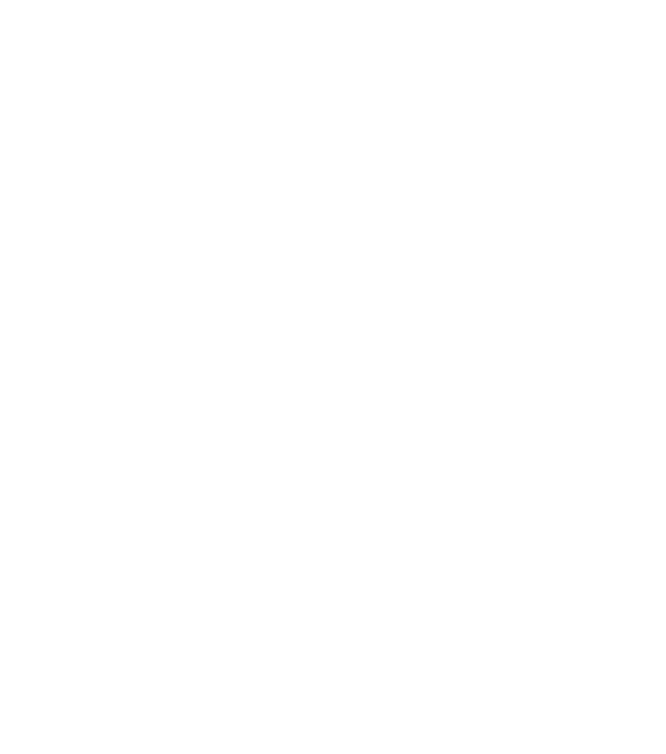
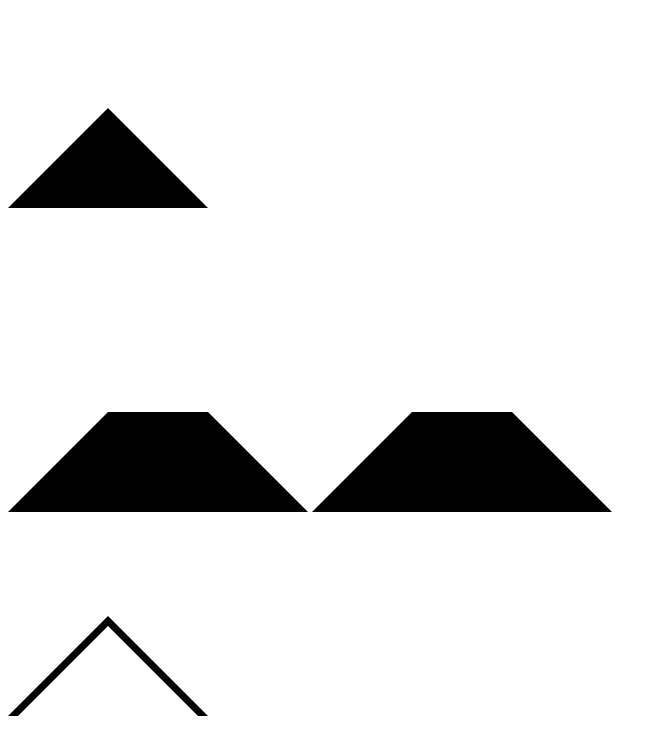
Before and after one commit to zation/session, a plain HTML site: page css/box_model/session.html in a window 1280 px wide. Shown: the whole page, without its empty margins (0-666 px from the left). Drawn offline with Linux system fonts and the light colour scheme.

Commit message:
modify class name in section

```diff
--- a/css/box_model/css/section.css
+++ b/css/box_model/css/session.css
@@ -26,7 +26,7 @@
   position: relative;
 }
 
-#triangle-border {
+#triangle-cover {
   border-color: transparent transparent white transparent;
   border-style: solid;
   border-width: 90px;
--- a/css/box_model/basic.html
+++ b/css/box_model/session.html
@@ -3,6 +3,7 @@
 <html>
 <head>
   <title>Let's paint a triangle!</title>
+  <link rel="stylesheet" href="css/session.css">
 </head>
 <body>
 <div id="section-1">
@@ -10,13 +11,13 @@
 </div>
 
 <div id="section-2">
-  <div id="trapezoid1"></div>
-  <div id="trapezoid2"></div>
+  <div id="trapezoid-1"></div>
+  <div id="trapezoid-2"></div>
 </div>
 
 <div id="section-3">
-  <div id="triangle_with_border">
-    <div id="triangle_border"></div>
+  <div id="triangle-with-border">
+    <div id="triangle-cover"></div>
   </div>
 </div>
 </body>
```
Also changed, not shown: css/box_model/index.html (+2 -2 lines), 1 other file.
